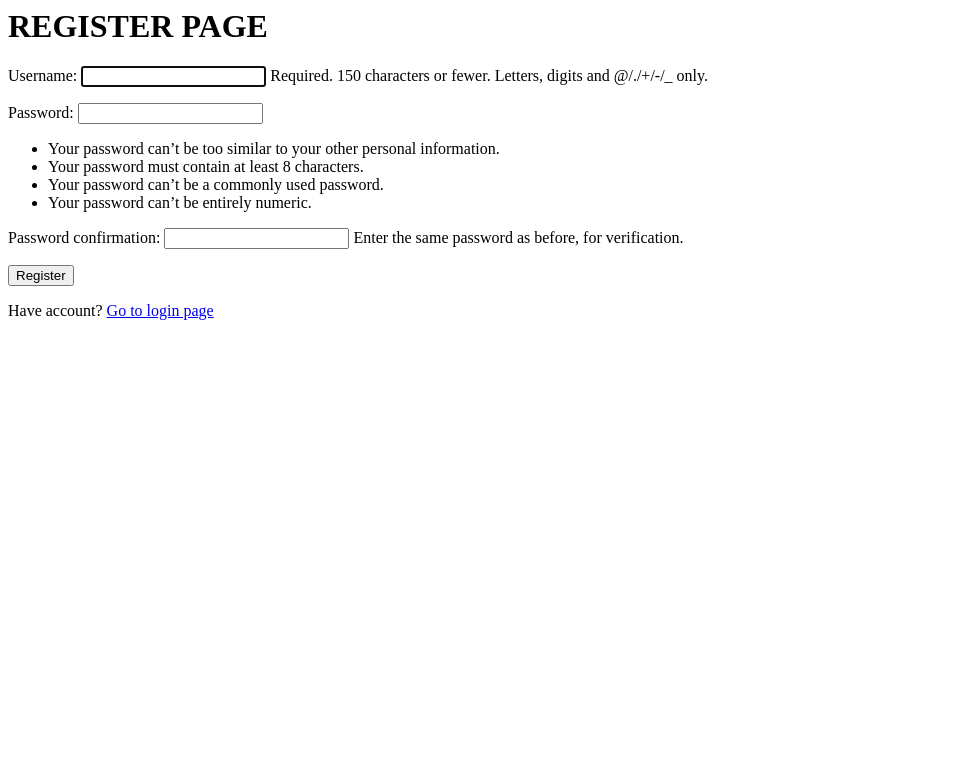
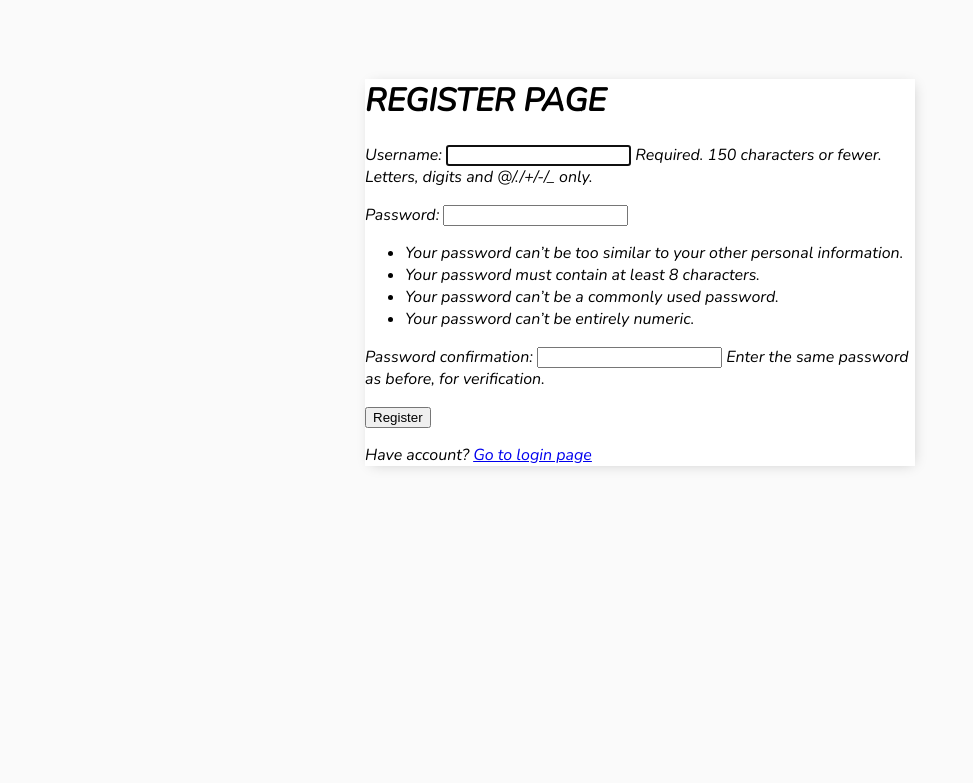
Before and after one commit to Chaplygin-vlad/django_to_do, a Django app: page /register/ in a window 1280 px wide. Shown: the top 783 px of the page, without its empty margins (0-973 px from the left). Run offline with Django 3.2, Linux system fonts and the light colour scheme.

Commit message:
add main html and style app

```diff
--- /dev/null
+++ b/to_do/base/templates/base/main.html
@@ -0,0 +1,48 @@
+<!DOCTYPE html>
+<html lang="en">
+<head>
+    <meta charset="UTF-8">
+    <title>TO DO App</title>
+    <link rel="preconnect" href="https://fonts.gstatic.com">
+    <link href="https://fonts.googleapis.com/css2?family=Nunito:ital,wght@1,200&display=swap" rel="stylesheet">
+
+    <style>
+        body{
+            background-color: #FAFAFA;
+            font-family: 'Nunito', sans-serif;
+            padding-top: 50px;
+        }
+
+        .container {
+            max-width: 550px;
+            margin: auto;
+            background-color: #fff;
+            -webkit-box-shadow: 2px 2px 13px -4px rgba(0, 0, 0, 0.21);
+            box-shadow: 2px 2px 13px -4px rgba(0, 0, 0, 0.21);
+        }
+
+        .header-bar{
+            display: flex;
+            justify-content: space-between;
+            color: #fff;
+            padding: 10px;
+            border-radius: 5px 5px 0 0;
+            background: linear-gradient(90deg, #84a4e5 0%, #3874ec 13%, #3874ec 100%);
+        }
+
+        .header-bar a {
+            color: rgb(247, 247, 247);
+            text-decoration: none;
+        }
+    </style>
+</head>
+<body>
+
+  <div class="container">
+    {% block content %}
+
+    {% endblock content %}
+  </div>
+
+</body>
+</html>
--- a/to_do/base/templates/base/register.html
+++ b/to_do/base/templates/base/register.html
@@ -1,3 +1,7 @@
+{% extends 'base/main.html' %}
+
+{%  block content %}
+
 <h1>REGISTER PAGE</h1>
 
 <form method="POST" action="">
@@ -8,3 +12,5 @@
 </form>
 
 <p>Have account? <a href="{% url 'login' %}">Go to login page</a></p>
+
+{% endblock content %}
--- a/to_do/base/templates/base/task.html
+++ b/to_do/base/templates/base/task.html
@@ -1 +1,7 @@
+{% extends 'base/main.html' %}
+
+{%  block content %}
+
 <h1>Task: {{task.title}}</h1>
+
+{% endblock content %}
--- a/to_do/base/templates/base/task_confirm_delete.html
+++ b/to_do/base/templates/base/task_confirm_delete.html
@@ -1,6 +1,12 @@
+{% extends 'base/main.html' %}
+
+{%  block content %}
+
 <a href="{% url 'tasks' %}" >Go back</a>
 <form method="POST">
     {% csrf_token %}
     <p>Are your sure you want to delete task {{task}}?</p>
     <input type="submit" value="DELETE">
 </form>
+
+{% endblock content %}
--- a/to_do/base/templates/base/task_form.html
+++ b/to_do/base/templates/base/task_form.html
@@ -1,3 +1,7 @@
+{% extends 'base/main.html' %}
+
+{%  block content %}
+
 <h1>CREATE TASK</h1>
 <a href="{% url 'tasks' %}">Go back</a>
 <form method="POST" action="">
@@ -5,3 +9,5 @@
     {{form.as_p}}
     <input type="submit" value="Submit">
 </form>
+
+{% endblock content %}
```
Also changed, not shown: to_do/base/templates/base/login.html (+7 -1 lines), to_do/base/templates/base/task_list.html (+21 -6 lines).
